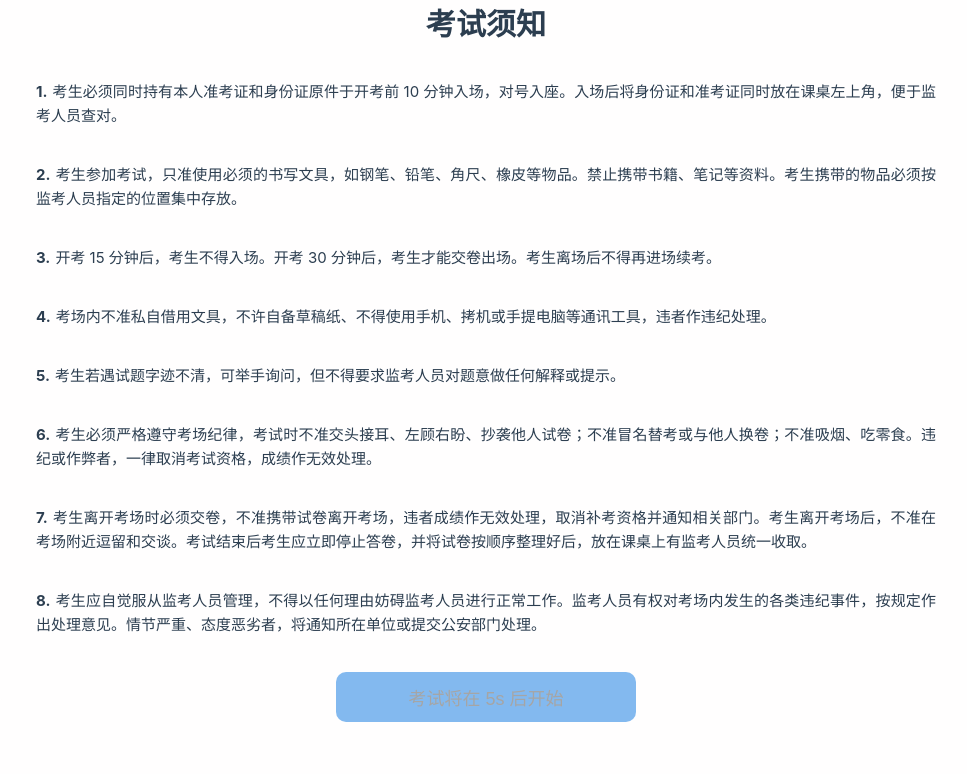
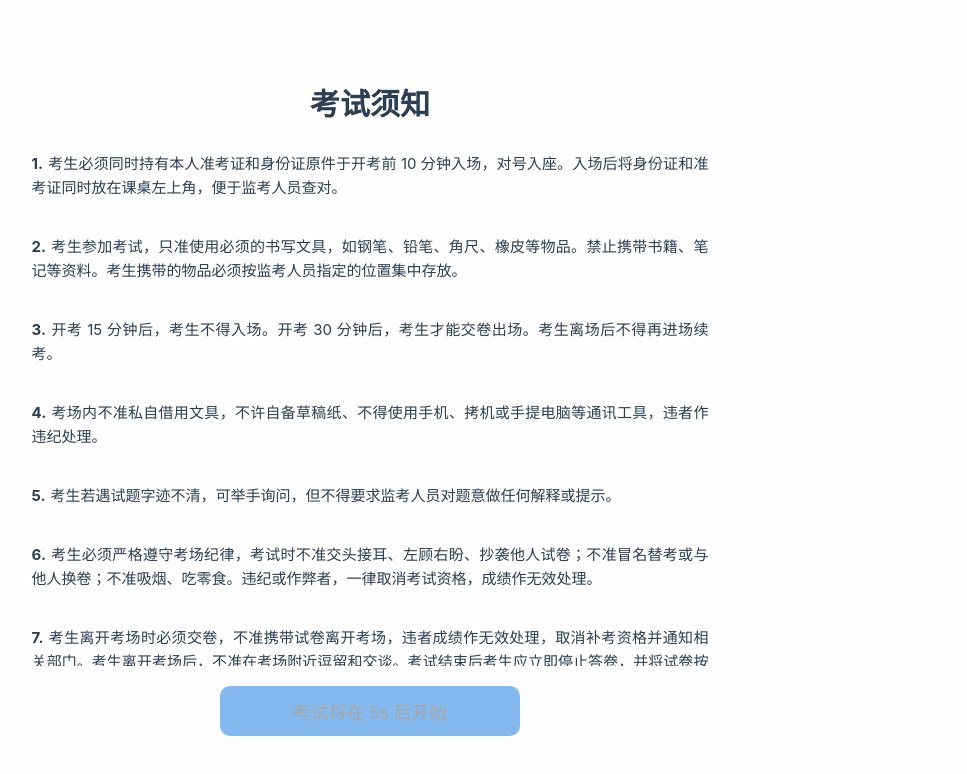
Before and after one commit to leexyuuu/Engineering-Technology, a Vue app in the folder frontend/ai-exam/: page /exam-notice in a window 1280 px wide. Shown: the top 774 px of the page, without its empty margins (270-1237 px from the left). Built offline with nearby package versions, Linux system fonts and the light colour scheme.

Commit message:
修复一些电脑上无法展示进入考试按钮的问题

```diff
--- a/frontend/ai-exam/src/components/ExamNotice.vue
+++ b/frontend/ai-exam/src/components/ExamNotice.vue
@@ -2,24 +2,21 @@
 <template>
   <div class="exam-notice-page">
     <div class="container">
-
+      <div class="scroll-area">
         <h1 class="title">考试须知</h1>
-
         <div class="content-text">
           <p v-for="(value , index ) in content"  :key="index" class="content-item">
-          <span class="content-index" >{{ index + 1 }}.</span>
+            <span class="content-index">{{ index + 1 }}.</span>
             <span class="content-value">{{ value }}</span>
           </p>
         </div>
-
-     <div class="button-container" >
+      </div>
+      <div class="button-container">
         <button class="button" @click="goToExam" :class="{'countdown-active': time > 0 || isLoading }" :disabled="time > 0 || isLoading">
           {{ time > 0 ? `考试将在 ${time}s 后开始` : (isLoading ? '正在开始考试...' : '进入考试') }}
         </button>
       </div>
     </div>
-
-
   </div>
 </template>
 
@@ -131,31 +128,44 @@ body, html {
 
 .exam-notice-page {
   background-color: #fffefe !important;
+  position: fixed;
+  top: 0;
+  left: 0;
+  right: 0;
+  bottom: 0;
+  display: flex;
+  justify-content: center;
+  align-items: center;
+  overflow: hidden;
 }
 
 .container {
   background-color: #fffefe;
-  height: 700px;
-  width: 1000px;
-  position: absolute;
-  left: 20%;
+  max-width: 800px;
+  width: 100%;
+  max-height: 90vh;
+  padding: 40px 24px 0;
+  display: flex;
+  flex-direction: column;
+  text-align: center;
+  box-sizing: border-box;
+}
 
-  text-align: center;
-  border-radius: 2%;
+.scroll-area {
+  flex: 1 1 auto;
+  min-height: 0;
+  overflow-y: auto;
+  -webkit-overflow-scrolling: touch;
 }
 
 .title {
-  position: absolute;
-  left:30%;
-  right:30%;
   font-weight: bold;
   font-size: 30px;
+  margin: 0 0 24px 0;
 }
 
 .content-text {
-  margin-left: auto;
-  margin-right: auto;
-  margin-top: 80px;
+  text-align: left;
 }
 
 .content-item {
@@ -174,6 +184,13 @@ body, html {
 .content-value{
   flex: 1;
   text-align: justify;
+}
+
+.button-container {
+  flex-shrink: 0;
+  padding: 20px 0 24px;
+  display: flex;
+  justify-content: center;
 }
 
 .button {
```
Lines whose indentation alone changed are shown as unchanged.
